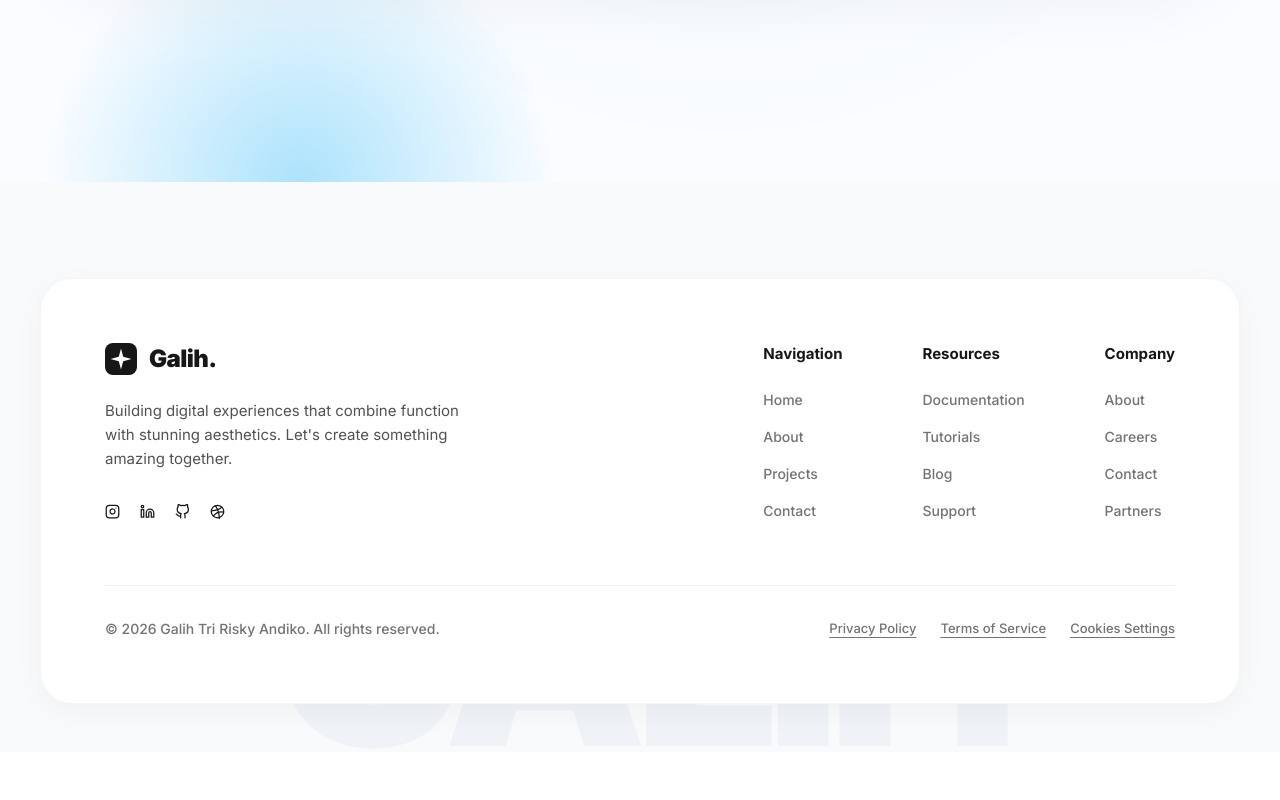
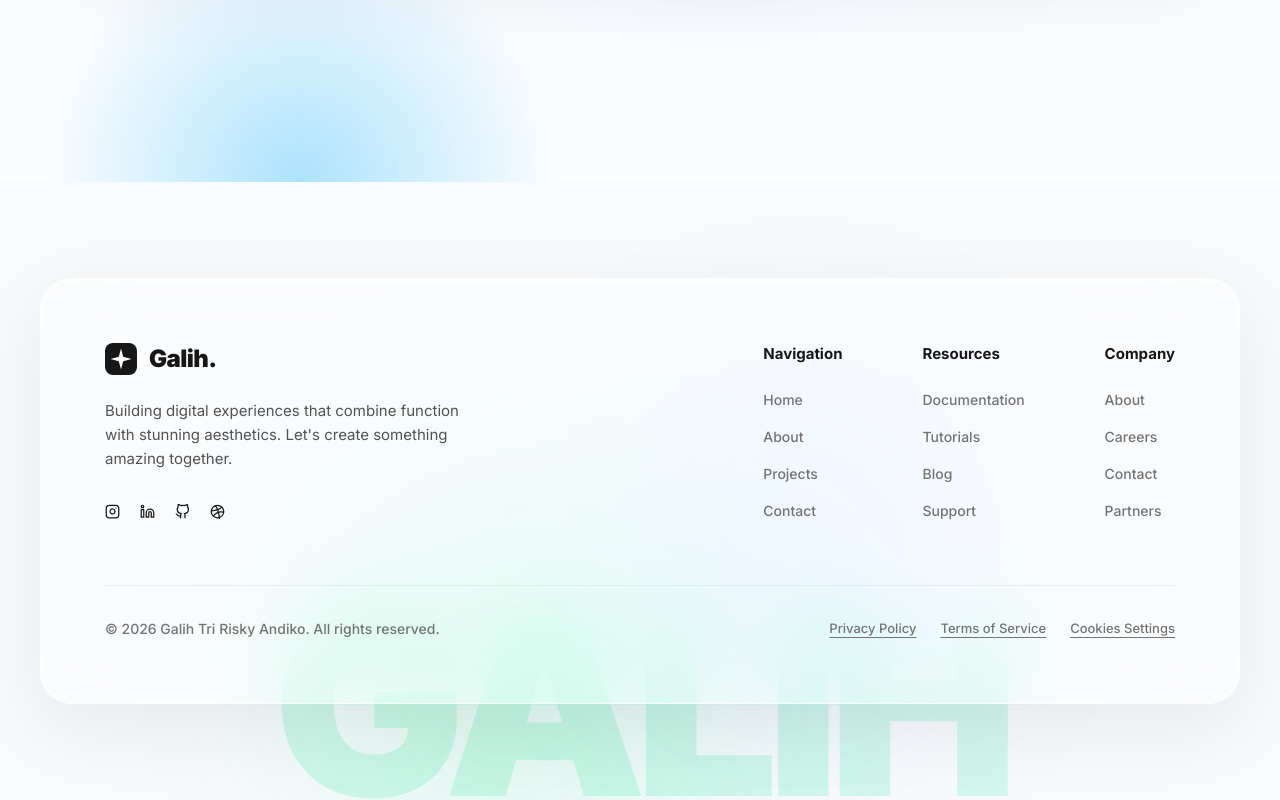
Before and after one commit to galihtra/galihtra-web, a Next.js app: page / in a window 1280 px wide. Shown: the part 4116-4916 px from the top of the page. Before the commit the page ends 4868 px from the top, so only its background shows below. Built offline with nearby package versions, Linux system fonts and the light colour scheme.

Commit message:
update section footer v2

```diff
--- a/app/page.tsx
+++ b/app/page.tsx
@@ -699,13 +699,17 @@ export default function Home() {
       </section>
 
       {/* ════════ FOOTER ════════ */}
-      <footer className="relative bg-[#f8fafc] px-6 pt-24 pb-12 overflow-hidden flex justify-center z-10">
+      <footer className="relative bg-[#f8fafc] px-6 pt-24 pb-24 overflow-hidden flex justify-center z-10">
         {/* Giant background text */}
-        <div className="absolute bottom-[-5%] left-1/2 -translate-x-1/2 text-[clamp(8rem,20vw,25rem)] font-black text-[#e2e8f0]/40 whitespace-nowrap leading-none tracking-tighter -z-10 select-none pointer-events-none">
+        <div className="absolute bottom-[-5%] left-1/2 -translate-x-1/2 text-[clamp(8rem,20vw,25rem)] font-black text-[#00e68a]/15 whitespace-nowrap leading-none tracking-tighter -z-10 select-none pointer-events-none">
           GALIH
         </div>
 
-        <div className="w-full max-w-[1200px] bg-white rounded-[32px] p-10 md:p-16 shadow-[0_8px_30px_rgb(0,0,0,0.04)] border border-black/[0.04] flex flex-col z-20">
+        {/* Liquid Glass Aurora Blobs */}
+        <div className="absolute top-1/2 left-1/4 w-96 h-96 bg-[var(--accent)]/10 rounded-full mix-blend-multiply filter blur-[100px] -z-10 pointer-events-none"></div>
+        <div className="absolute top-1/3 right-1/4 w-80 h-80 bg-blue-400/10 rounded-full mix-blend-multiply filter blur-[100px] -z-10 pointer-events-none"></div>
+
+        <div className="w-full max-w-[1200px] relative bg-white/40 backdrop-blur-[40px] saturate-[150%] border border-white/60 shadow-[0_24px_80px_rgba(0,0,0,0.07),inset_0_2px_4px_rgba(255,255,255,0.8)] rounded-[32px] p-10 md:p-16 flex flex-col z-20">
           <div className="flex flex-col lg:flex-row justify-between gap-12 lg:gap-20 mb-16">
             {/* Left Info */}
             <div className="max-w-[380px]">
```
